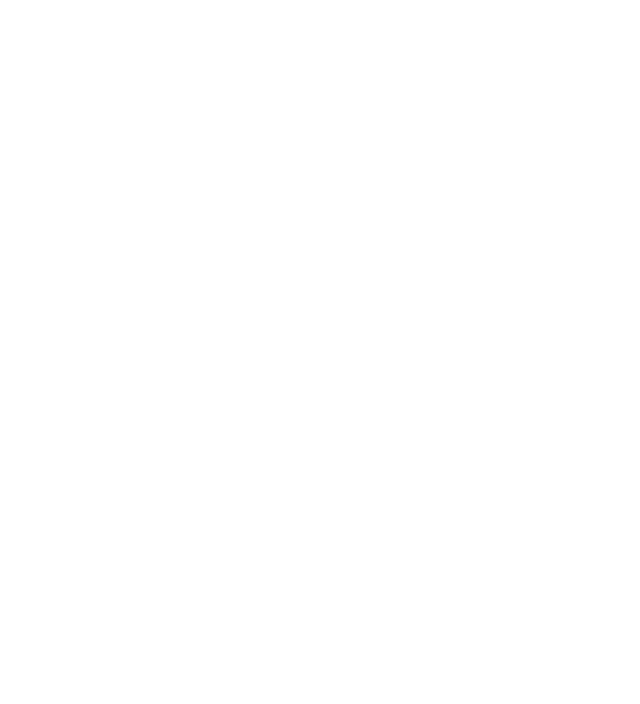
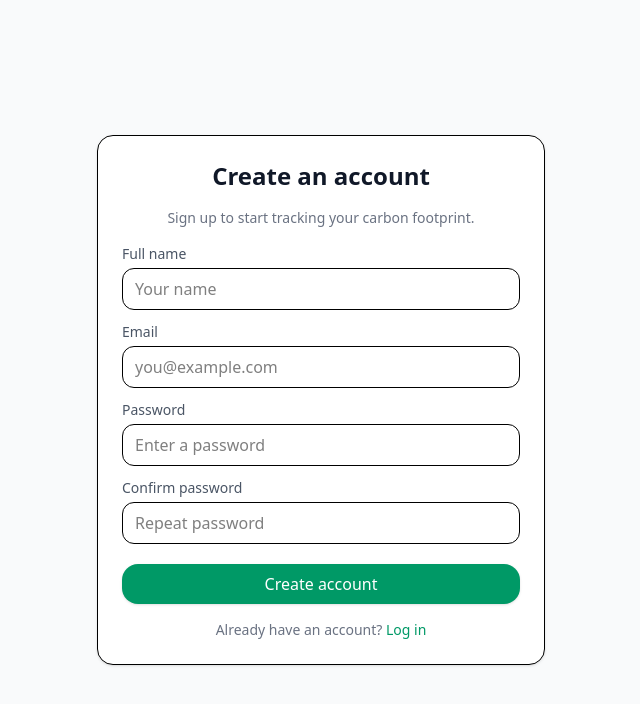
Before and after one commit to neilchowCS/CS160Project, a React (Vite) app in the folder frontend/: page /register in a window 1280 px wide. Before the commit this address had no page. Shown: the top 704 px of the page, without its empty margins (319-959 px from the left). Built offline with nearby package versions, Linux system fonts and the light colour scheme.

Commit message:
pushed register frontend to main branch

```diff
--- a/frontend/src/App.tsx
+++ b/frontend/src/App.tsx
@@ -1,7 +1,7 @@
-import React from "react";
 import { BrowserRouter as Router, Routes, Route } from "react-router-dom";
 import CarbonTrackUI from "./CarbonTrackUI";
 import Login from "./Login";
+import Register from "./Register";
 
 function App() {
     return (
@@ -9,6 +9,7 @@
             <Routes>
                 <Route path="/" element={<CarbonTrackUI />} />
                 <Route path="/login" element={<Login />} />
+                <Route path="/register" element={<Register />} />
             </Routes>
         </Router>
     );
--- a/frontend/src/Login.tsx
+++ b/frontend/src/Login.tsx
@@ -1,4 +1,5 @@
 import { useState } from "react";
+import { Link } from "react-router-dom";
 
 export default function Login() {
     const [email, setEmail] = useState("");
@@ -58,7 +59,7 @@
                 </form>
 
                 <p className="mt-4 text-center text-sm text-gray-500">
-                    Don't have an account? <a href="#" className="text-emerald-600 hover:underline">Sign up</a>
+                    Don't have an account? <Link to="/register" className="text-emerald-600 hover:underline">Sign up</Link>
                 </p>
             </div>
         </div>
--- /dev/null
+++ b/frontend/src/Register.tsx
@@ -0,0 +1,110 @@
+import { useState } from "react";
+import { Link, useNavigate } from "react-router-dom";
+
+export default function Register() {
+    const [name, setName] = useState("");
+    const [email, setEmail] = useState("");
+    const [password, setPassword] = useState("");
+    const [confirm, setConfirm] = useState("");
+    const [error, setError] = useState<string | null>(null);
+    const navigate = useNavigate();
+
+    function handleSubmit(e: React.FormEvent) {
+        e.preventDefault();
+        setError(null);
+        if (!name.trim() || !email.trim() || !password) {
+            setError("Please fill out all required fields.");
+            return;
+        }
+        if (password !== confirm) {
+            setError("Passwords do not match.");
+            return;
+        }
+        if (password.length < 6) {
+            setError("Password should be at least 6 characters.");
+            return;
+        }
+
+        // Frontend-only demo: normally you'd POST to /api/register
+        console.log("Registering:", { name, email });
+        alert(`Registered ${name} (${email}) -- demo only`);
+        // Redirect to login page after "registration"
+        navigate("/login");
+    }
+
+    return (
+        <div className="flex min-h-screen w-screen items-center justify-center bg-gray-50">
+            <div className="w-[90vw] max-w-md rounded-2xl border bg-white p-6 shadow-sm">
+                <h1 className="mb-4 text-center text-2xl font-semibold text-gray-900">Create an account</h1>
+                <p className="mb-4 text-center text-sm text-gray-500">Sign up to start tracking your carbon footprint.</p>
+
+                <form onSubmit={handleSubmit} className="grid gap-3">
+                    <div className="grid gap-1">
+                        <label className="text-sm text-gray-600" htmlFor="name">Full name</label>
+                        <input
+                            id="name"
+                            type="text"
+                            required
+                            placeholder="Your name"
+                            value={name}
+                            onChange={(e) => setName(e.target.value)}
+                            className="text-black rounded-xl border px-3 py-2 focus:outline-none focus:ring-2 focus:ring-emerald-500"
+                        />
+                    </div>
+
+                    <div className="grid gap-1">
+                        <label className="text-sm text-gray-600" htmlFor="email">Email</label>
+                        <input
+                            id="email"
+                            type="email"
+                            required
+                            placeholder="you@example.com"
+                            value={email}
+                            onChange={(e) => setEmail(e.target.value)}
+                            className="text-black rounded-xl border px-3 py-2 focus:outline-none focus:ring-2 focus:ring-emerald-500"
+                        />
+                    </div>
+
+                    <div className="grid gap-1">
+                        <label className="text-sm text-gray-600" htmlFor="password">Password</label>
+                        <input
+                            id="password"
+                            type="password"
+                            required
+                            placeholder="Enter a password"
+                            value={password}
+                            onChange={(e) => setPassword(e.target.value)}
+                            className="text-black rounded-xl border px-3 py-2 focus:outline-none focus:ring-2 focus:ring-emerald-500"
+                        />
+                    </div>
+
+                    <div className="grid gap-1">
+                        <label className="text-sm text-gray-600" htmlFor="confirm">Confirm password</label>
+                        <input
+                            id="confirm"
+                            type="password"
+                            required
+                            placeholder="Repeat password"
+                            value={confirm}
+                            onChange={(e) => setConfirm(e.target.value)}
+                            className="text-black rounded-xl border px-3 py-2 focus:outline-none focus:ring-2 focus:ring-emerald-500"
+                        />
+                    </div>
+
+                    {error && <div className="text-sm text-red-600">{error}</div>}
+
+                    <button
+                        type="submit"
+                        className="mt-2 w-full rounded-2xl bg-emerald-600 px-4 py-2 text-white shadow hover:bg-emerald-700"
+                    >
+                        Create account
+                    </button>
+                </form>
+
+                <p className="mt-4 text-center text-sm text-gray-500">
+                    Already have an account? <Link to="/login" className="text-emerald-600 hover:underline">Log in</Link>
+                </p>
+            </div>
+        </div>
+    );
+}
```
